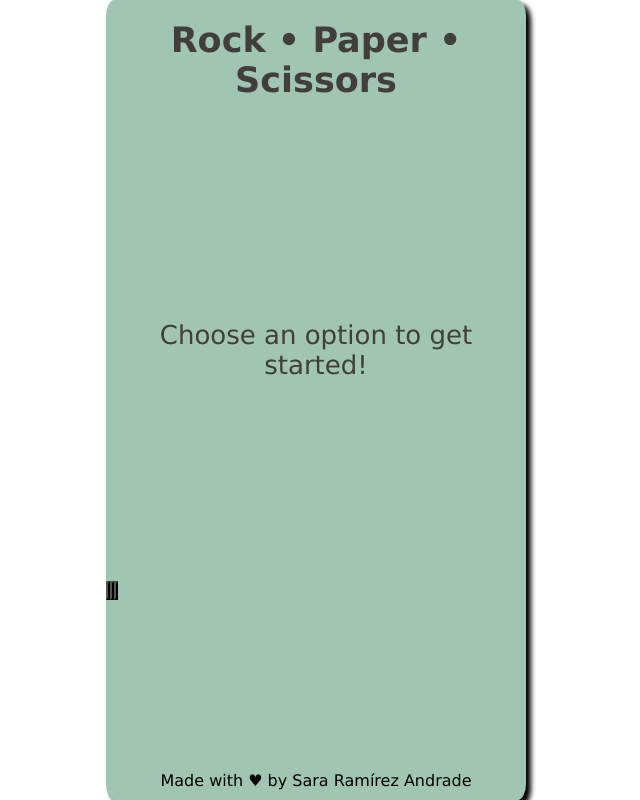
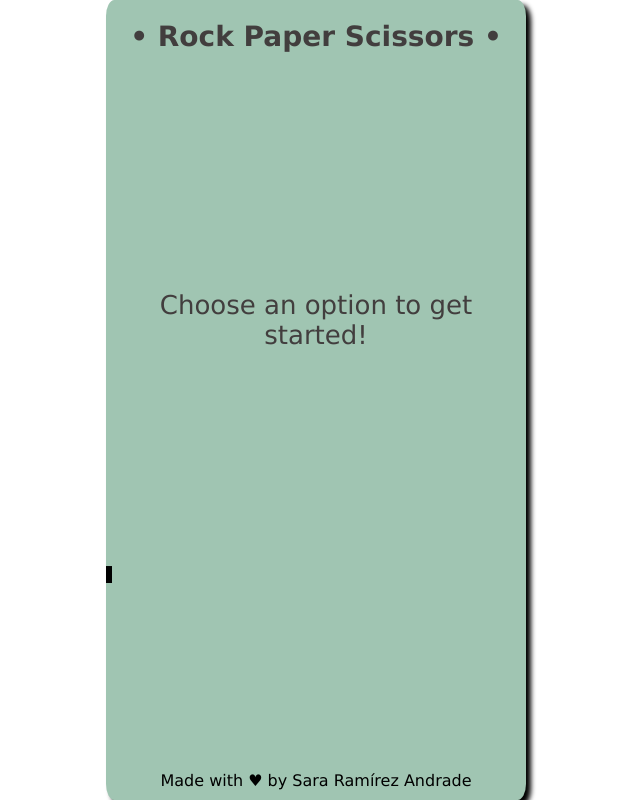
Before and after one commit to ramirezandradesara/Game-rock-paper-scissors, a plain HTML site: page index.html in a window 1280 px wide. Shown: the whole page, without its empty margins (324-964 px from the left). Drawn offline with Linux system fonts and the light colour scheme.

Commit message:
Cambio cursor y titulo

```diff
--- a/index.html
+++ b/index.html
@@ -9,7 +9,7 @@
 </head>
 <body>
     <div class="container">
-            <h1>Rock • Paper • Scissors</h1>
+            <h1>• Rock  Paper Scissors •</h1>
 
         <div id="result">
 
--- a/style.css
+++ b/style.css
@@ -23,11 +23,13 @@
 #group-btn{
     display: flex;
     width: 100%;
+    cursor: pointer;
 }
 
 
 #group-btn > button > img{
     width: 100%;
+    cursor: pointer;
 }
 
 
@@ -38,7 +40,7 @@
 
 h1{
     text-align: center;
-    font-size: 35px;
+    font-size: 28px;
     padding: 20px;
 }
 
@@ -58,6 +60,5 @@ footer{
 }
 
 button{
-    /* background-color: #6CACAB; */
-    border: 1 px solid black;
+    border: 1px solid black;
 }
```
